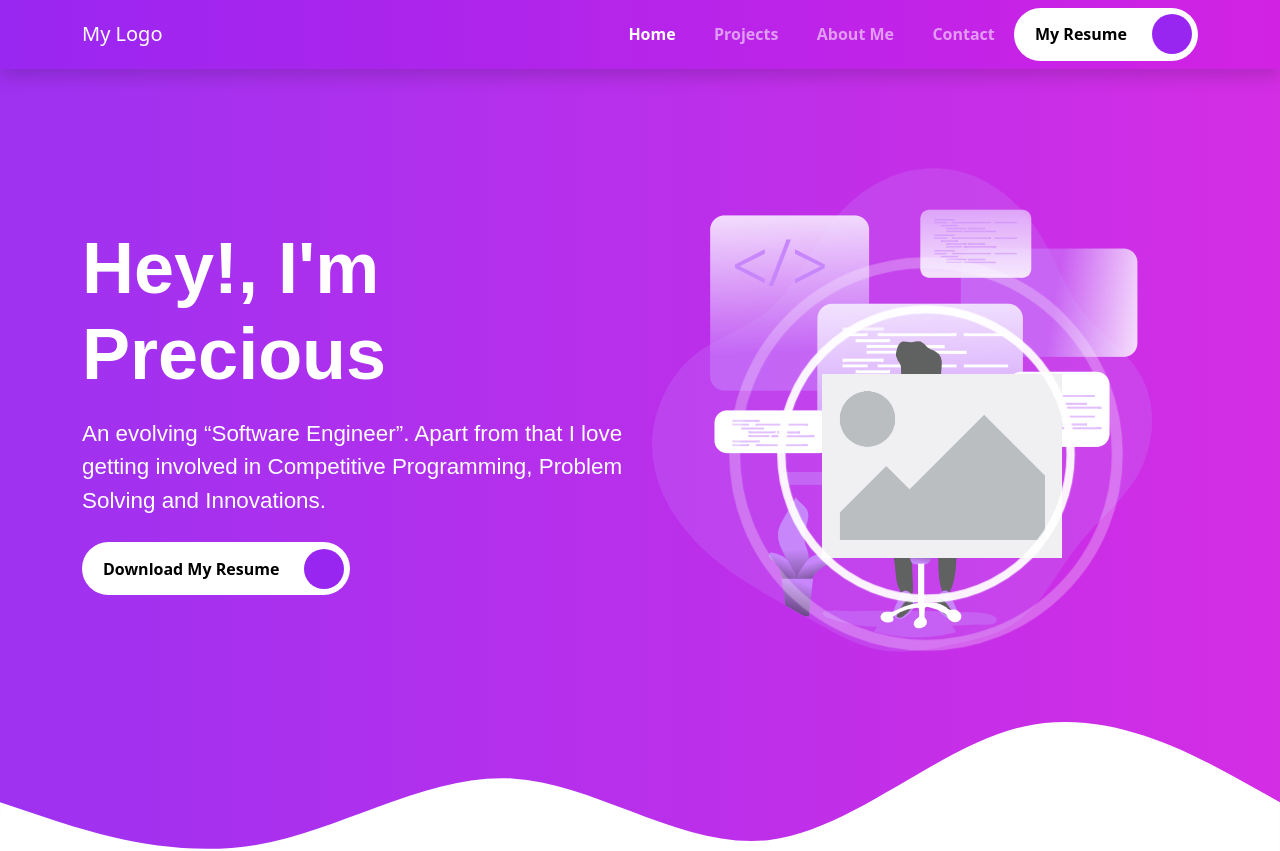
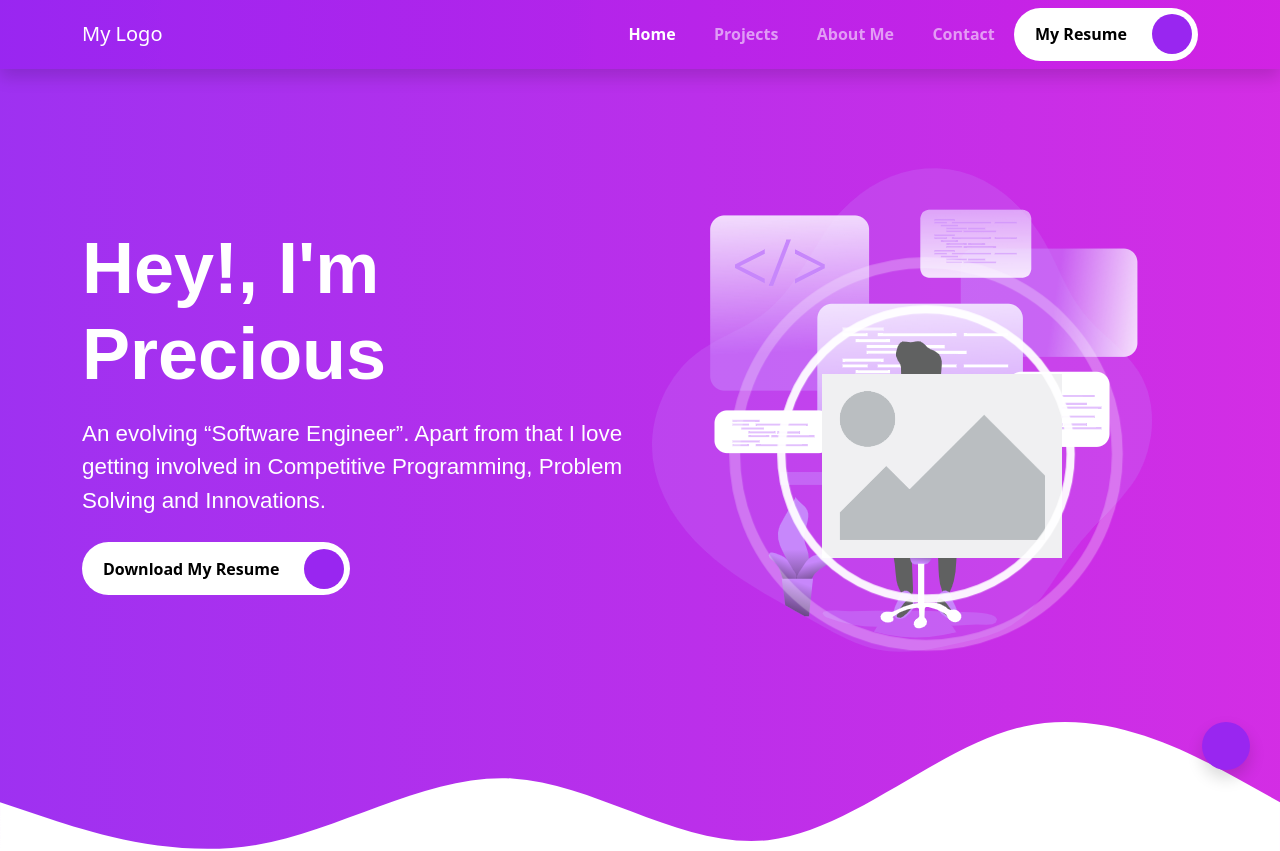
Before and after one commit to codepraycode/codepraycode, a React (Create React App) app: page / in a window 1280 px wide. Shown: the top 851 px of the page. Built offline with nearby package versions, Linux system fonts and the light colour scheme; a web font is replaced by a local one.

Commit message:
added the backToTop Widget

```diff
--- a/public/scss/components/_footer.scss
+++ b/public/scss/components/_footer.scss
@@ -103,4 +103,8 @@
         font-size: 1rem;
         @include absoluteCenter;
     }
+    border: none;
+    &:hover {
+        color: $white;
+    }
 }
--- a/src/App.js
+++ b/src/App.js
@@ -1,12 +1,13 @@
 
 import Header from './components/Header';
 import Footer from './components/Footer';
-
+import BackToTop from './widgets/BackToTop';
 
 function App() {
   return (
     <>
      <Header/>
+     <BackToTop/>
      <Footer/>
     </>
   );
--- a/src/components/Header/index.js
+++ b/src/components/Header/index.js
@@ -4,7 +4,7 @@ import NavBar from './navbar';
 
 const Header = () => {
     return (
-        <header>
+        <header id="home">
 
             <NavBar/>
             <Hero/>
--- /dev/null
+++ b/src/widgets/BackToTop/index.js
@@ -0,0 +1,11 @@
+import React from 'react';
+
+const BackToTop = () => {
+    return (
+        <button href="#" class="shadow btn-primary rounded-circle back-to-top">
+            <i class="fas fa-chevron-up"></i>
+        </button>
+    );
+};
+
+export default BackToTop;
```
Also changed, not shown: public/assets/css/styles.css, 1 other file (tests, documents, lock files or other folders).
